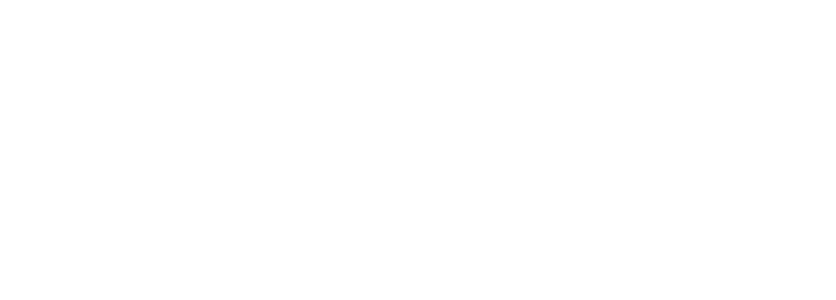
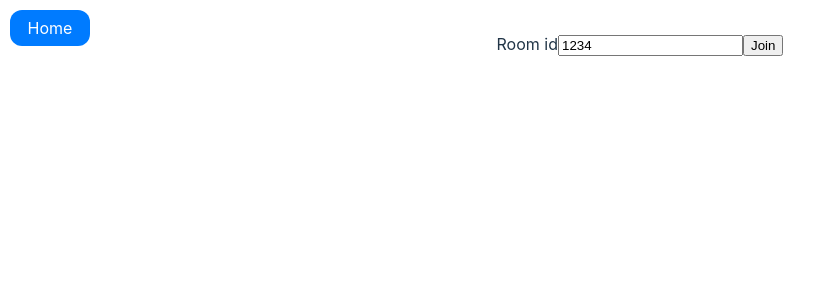
Before and after one commit to maks2601/chess-hero, a React (Vite) app in the folder client/: page /room/join in a window 1280 px wide. Before the commit this address had no page. Shown: the top 300 px of the page, without its empty margins (0-836 px from the left). Built offline with nearby package versions, Linux system fonts and the light colour scheme.

Commit message:
Add join room logic

```diff
--- a/client/src/App.tsx
+++ b/client/src/App.tsx
@@ -12,9 +12,9 @@
             <Routes>
                 <Route element={<Layout/>}>
                     <Route path="/" element={<Menu/>}/>
-                    <Route path="/createRoom" element={<CreateRoom/>}/>
-                    <Route path="/joinRoom" element={<JoinRoom/>}/>
-                    <Route path="/game" element={<Game/>}/>
+                    <Route path="/room/create" element={<CreateRoom/>}/>
+                    <Route path="/room/join" element={<JoinRoom/>}/>
+                    <Route path="/room/play" element={<Game/>}/>
                 </Route>
             </Routes>
         </Router>
--- /dev/null
+++ b/client/src/components/JoinRoomForm.tsx
@@ -0,0 +1,39 @@
+import {FormEvent, useState} from "react";
+import {useNavigate} from "react-router-dom";
+import axios from "axios";
+import {API_ENDPOINT} from "../App.tsx";
+import styles from "../styles/Menu.module.css"
+
+const JoinRoomForm = () => {
+    const navigate = useNavigate();
+
+    const [roomId, setRoomId] = useState(1234);
+    const [error, setError] = useState(null);
+
+    const tryJoin = (e: FormEvent) => {
+        e.preventDefault();
+        axios.get(API_ENDPOINT + "/" + roomId)
+            .then(res => {
+                console.log(res);
+                navigate("/room/play", {state: {roomId: roomId}});
+            })
+            .catch(err => setError(err.response.data));
+    }
+
+    return (
+        <form onSubmit={tryJoin}>
+            <label>
+                Room id
+                <input
+                    type="number"
+                    value={roomId}
+                    onChange={(e) => setRoomId(parseInt(e.target.value))}
+                />
+            </label>
+            <button type="submit">Join</button>
+            {error && <p className={styles.error}>{error}</p>}
+        </form>
+    );
+};
+
+export default JoinRoomForm;
--- a/client/src/pages/CreateRoom.tsx
+++ b/client/src/pages/CreateRoom.tsx
@@ -12,7 +12,7 @@
         newBoard.fillBoard();
         axios.post(API_ENDPOINT, {board: newBoard, showHints: showHints})
             .then((res) => {
-                navigate("/game", {state: {roomId: res.data.roomId}});
+                navigate("/room/play", {state: {roomId: res.data.roomId}});
             })
             .catch((err) => console.log(err));
     }
--- a/client/src/pages/Game.tsx
+++ b/client/src/pages/Game.tsx
@@ -22,7 +22,6 @@
         setRoomId(location.state.roomId);
 
         axios.get(requestUrl).then(res => {
-            console.log(res);
             setBoard(res.data.board);
             setShowHints(res.data.showHints);
         });
--- a/client/src/pages/JoinRoom.tsx
+++ b/client/src/pages/JoinRoom.tsx
@@ -1,8 +1,8 @@
+import JoinRoomForm from "../components/JoinRoomForm.tsx";
+
 const JoinRoom = () => {
     return (
-        <div>
-
-        </div>
+        <JoinRoomForm/>
     );
 };
 
--- a/client/src/pages/Menu.tsx
+++ b/client/src/pages/Menu.tsx
@@ -4,8 +4,8 @@
 const Menu = () => {
     return (
         <div className={styles.menuContainer}>
-            <Link to="/createRoom" className={styles.button}>Create</Link>
-            <Link to="/joinRoom" className={styles.button}>Join</Link>
+            <Link to="/room/create" className={styles.button}>Create</Link>
+            <Link to="/room/join" className={styles.button}>Join</Link>
         </div>
     );
 };
--- a/client/src/styles/Menu.module.css
+++ b/client/src/styles/Menu.module.css
@@ -32,3 +32,7 @@
 .button:hover {
     background-color: #0056b3;
 }
+
+.error {
+    color: red;
+}
```
Also changed, not shown: 1 other file (tests, documents, lock files or other folders).
